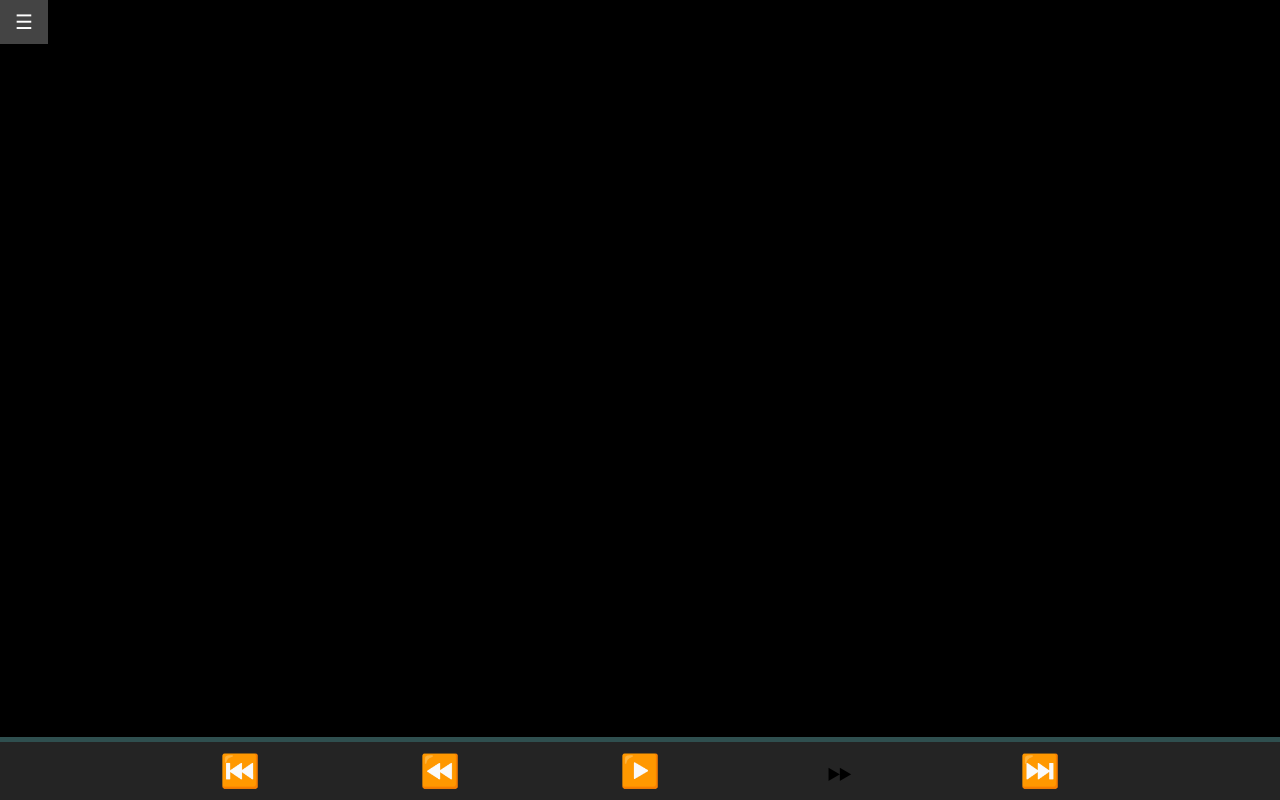
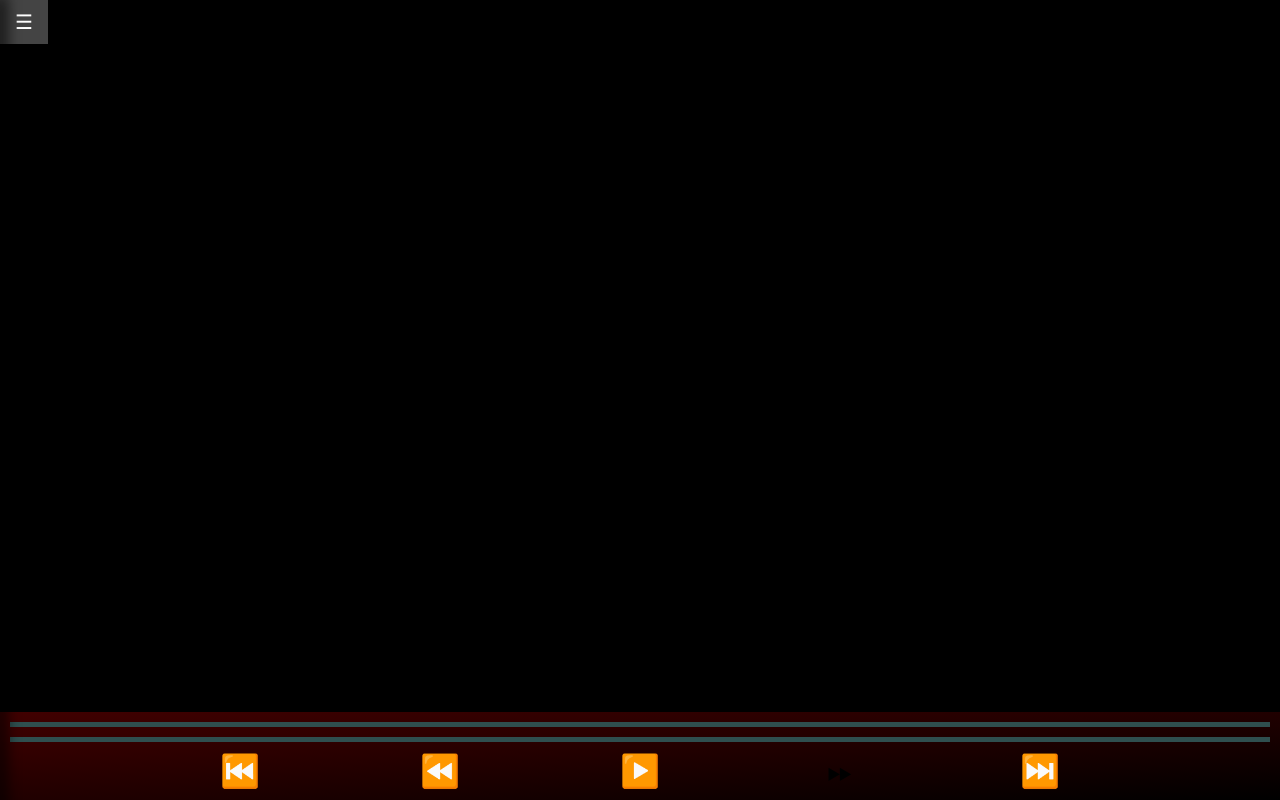
Before and after one commit to AONunan/audiobook-player-frontend, a Flask app: page / in a window 1280 px wide. Run offline with Flask 2, Linux system fonts and the light colour scheme; data that the repository does not hold is empty.

Commit message:
Add progress bar for full book

```diff
--- a/static/css/footer.css
+++ b/static/css/footer.css
@@ -7,8 +7,12 @@ audio {
   bottom: 0;
   width: 100%;
 
+  background-image: linear-gradient(to bottom right, rgb(65, 0, 0), rgb(0, 0, 0));;
+  /* background: linear-gradient(to top, rgb(117, 0, 0), rgb(60, 48, 167))); */
   /* background: linear-gradient(to top, rgb(117, 0, 0), transparent 100%); */
-  background-color: rgb(36, 36, 36);
+  /* background-color: rgb(54, 0, 0); */
+
+  box-shadow: 0px 0px 15px 5px black;
 }
 
 #player {
--- a/static/css/sidebar.css
+++ b/static/css/sidebar.css
@@ -9,6 +9,10 @@
   overflow-x: hidden; /* Disable horizontal scroll */
   padding-top: 60px; /* Place content 60px from the top */
   transition: 0.5s; /* 0.5 second transition effect to slide in the sidebar */
+
+
+
+  box-shadow: 0px 0px 15px 5px black;
 }
 
 .sidebar .closebtn {
--- a/static/js/main.js
+++ b/static/js/main.js
@@ -61,7 +61,7 @@ window.setInterval(function () {
   postCurrentTrackInfo();
   displayPercentage();
 
-}, 10000); // Loop every 10 seconds
+}, 5000); // Loop every 5 seconds
 
 function playTrack(author, book, track) {
   // Update global values
@@ -184,8 +184,10 @@ function displayPercentage() {
     trackPercentComplete = 0;
   }
 
-  document.getElementById("progressBarPercent").style.width = `${trackPercentCompleteUnrounded}%`;
-  document.getElementById("trackPercentComplete").innerHTML = `${secondsToHms(currentTime)} / ${secondsToHms(currentTrackLength)} (${trackPercentComplete}%), ${secondsToHms(currentTrackLength - currentTime)} remaining`;
+  document.getElementById("trackProgressBar").style.width = `${trackPercentCompleteUnrounded}%`;
+  document.getElementById("trackProgressBarComplete").innerHTML = secondsToHms(currentTime);
+  document.getElementById("trackProgressBarPercentage").innerHTML = `${trackPercentComplete}% of ${secondsToHms(currentTrackLength)}`;
+  document.getElementById("trackProgressBarRemaining").innerHTML = `-${secondsToHms(currentTrackLength - currentTime)}`;
 
   // Get total percentage complete of book
 
@@ -207,7 +209,10 @@ function displayPercentage() {
 
   let bookPercentComplete = Math.round(totalSecondsComplete / bookLengthSeconds * 100);
 
-  document.getElementById("bookPercentComplete").innerHTML = `${secondsToHms(totalSecondsComplete)} / ${secondsToHms(bookLengthSeconds)} (${bookPercentComplete}%), ${secondsToHms(bookLengthSeconds - totalSecondsComplete)} remaining`;
+  document.getElementById("bookProgressBar").style.width = `${bookPercentComplete}%`;
+  document.getElementById("bookProgressBarComplete").innerHTML = secondsToHms(totalSecondsComplete);
+  document.getElementById("bookProgressBarPercentage").innerHTML = `${bookPercentComplete}% of ${secondsToHms(bookLengthSeconds)}`;
+  document.getElementById("bookProgressBarRemaining").innerHTML = `-${secondsToHms(bookLengthSeconds - totalSecondsComplete)}`;
 }
 
 function openSidebar() {
--- a/templates/index.html
+++ b/templates/index.html
@@ -94,24 +94,49 @@
         Your browser does not support the audio element.
       </audio>
 
-      <div style="background-color: darkslategrey; height: 5px;">
-        <div id="progressBarPercent" style="background-color: rgb(0, 120, 215); height: 100%; width: 0%;"></div>
-      </div>
+
 
 
 
       <div style="font-size: small; margin: 10px; text-align: center;">
+
         <div>
           <p id="currentlyPlayingAuthor"></p>
         </div>
-        <div style="margin: 10px;">
+
+        <div style="margin: 10px 0px;">
           <p id="currentlyPlayingBook"></p>
-          <p id="bookPercentComplete"></p>
+
+          <div style="background-color: darkslategrey; height: 5px;">
+            <div id="bookProgressBar" style="background-color: rgb(0, 120, 215); height: 100%; width: 0%;"></div>
+          </div>
+
+          <div style="display: flex;">
+            <p id="bookProgressBarComplete"></p>
+            <p id="bookProgressBarPercentage" style="flex: 1;"></p>
+            <p id="bookProgressBarRemaining"></p>
+          </div>
+
+
         </div>
+
+
         <div>
           <p id="currentlyPlayingTrack"></p>
-          <p id="trackPercentComplete"></p>
+
+          <div style="background-color: darkslategrey; height: 5px;">
+            <div id="trackProgressBar" style="background-color: rgb(0, 120, 215); height: 100%; width: 0%;"></div>
+          </div>
+
+          <div style="display: flex;">
+            <p id="trackProgressBarComplete"></p>
+            <p id="trackProgressBarPercentage" style="flex: 1;"></p>
+            <p id="trackProgressBarRemaining"></p>
+          </div>
+
         </div>
+
+
       </div>
 
 
```
